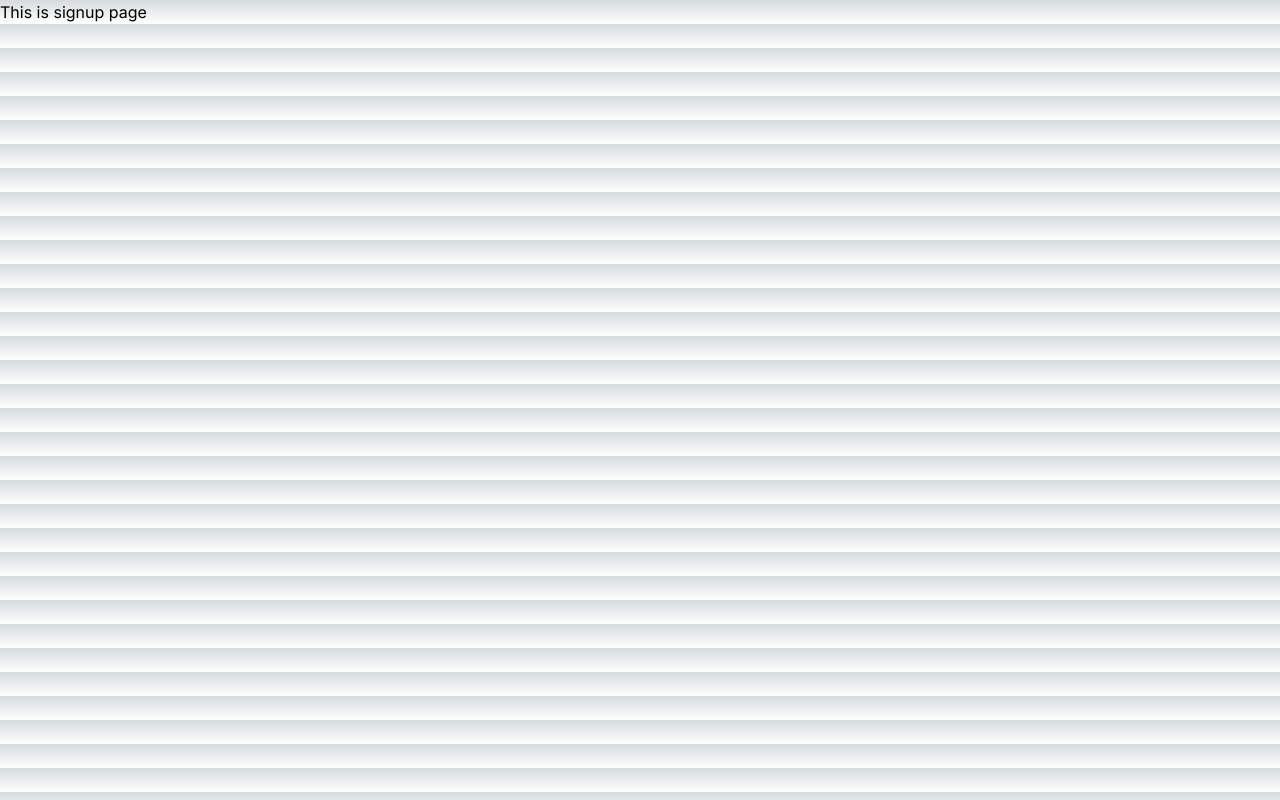
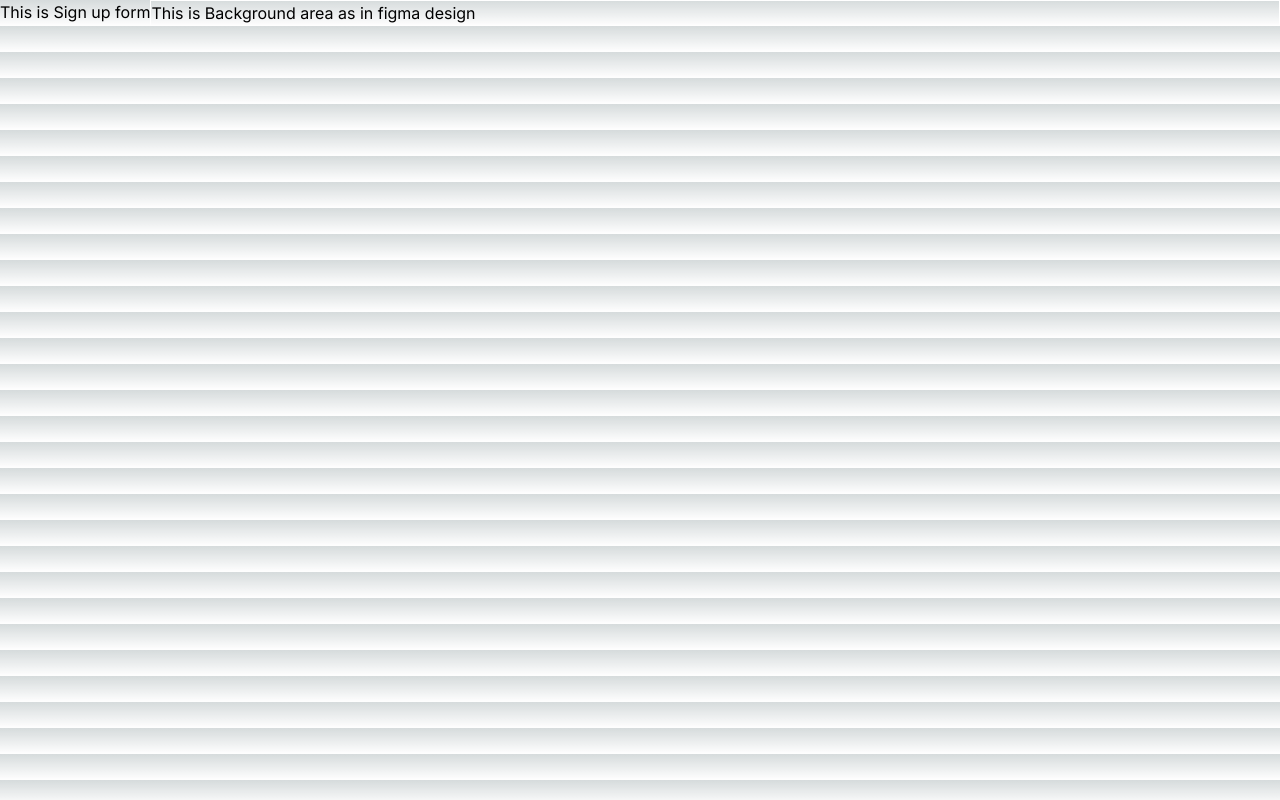
Before and after one commit to divy-vinayak/conquest, a Next.js app in the folder frontend/: page /signup in a window 1280 px wide. Built offline with nearby package versions, Linux system fonts and the light colour scheme.

Commit message:
skeleton for landing pages and login/signup page with respective components

```diff
--- /dev/null
+++ b/frontend/src/app/(authenticate)/layout.tsx
@@ -0,0 +1,12 @@
+import { ReactNode } from "react";
+
+export default function AuthLayout({ children }: {children: ReactNode}) {
+    return (
+        <div className="flex h-full">
+            {children}
+            <div className="flex-1 border border-white">
+                This is Background area as in figma design
+            </div>
+        </div>
+    )
+}
--- /dev/null
+++ b/frontend/src/app/(authenticate)/login/page.tsx
@@ -0,0 +1,7 @@
+import LoginForm from "@/components/LoginForm";
+
+export default function Page() {
+    return <>
+        <LoginForm />
+    </>;
+}
--- /dev/null
+++ b/frontend/src/app/(authenticate)/signup/page.tsx
@@ -0,0 +1,7 @@
+import SignUpForm from "@/components/SignUpForm";
+
+export default function Page() {
+    return <>
+        <SignUpForm />
+    </>;
+}
--- a/frontend/src/app/(landing)/layout.tsx
+++ b/frontend/src/app/(landing)/layout.tsx
@@ -5,7 +5,7 @@ export default function LandingLayout({ children }: { children: ReactNode }) {
     return (
         <>
             <NavBar />
-            {children}
+            <div className="min-h-screen">{children}</div>
         </>
     );
 }
--- a/frontend/src/app/login/page.tsx
+++ /dev/null
@@ -1,5 +0,0 @@
-export default function Page() {
-    return <>
-        This is login page
-    </>;
-}
--- a/frontend/src/app/signup/page.tsx
+++ /dev/null
@@ -1,5 +0,0 @@
-export default function Page() {
-    return <>
-        This is signup page
-    </>;
-}
--- /dev/null
+++ b/frontend/src/components/LoginForm.tsx
@@ -0,0 +1,9 @@
+import React from 'react'
+
+export default function LoginForm() {
+  return (
+    <div>
+      This is login form
+    </div>
+  )
+}
--- /dev/null
+++ b/frontend/src/components/SignUpForm.tsx
@@ -0,0 +1,10 @@
+"use client";
+import React from 'react'
+
+export default function SignUpForm() {
+  return (
+    <div>
+      This is Sign up form
+    </div>
+  )
+}
```
